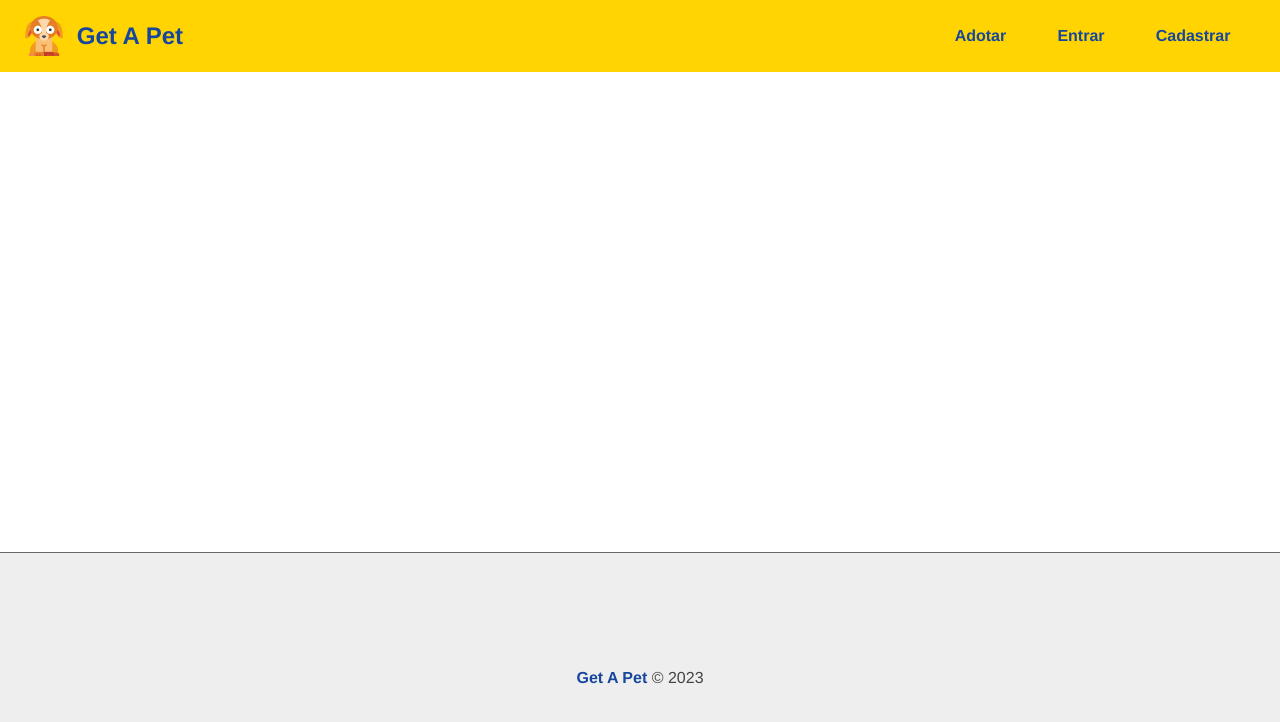
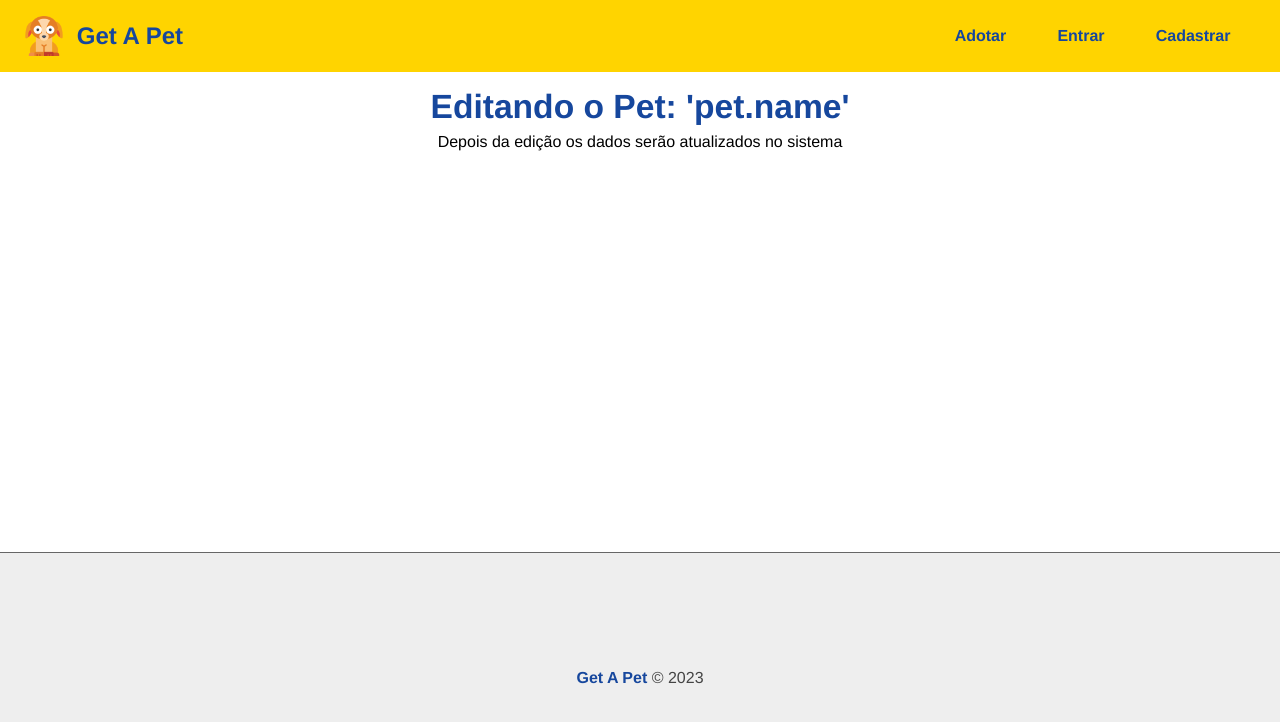
Before and after one commit to Pietro-berg7/Get-A-Pet-Project, a React (Vite) app in the folder frontend/: page /pet/edit/1 in a window 1280 px wide. Shown: the top 722 px of the page. Built offline with nearby package versions, Linux system fonts and the light colour scheme.

Commit message:
Criando página de edição de pet

```diff
--- a/frontend/src/App.tsx
+++ b/frontend/src/App.tsx
@@ -13,6 +13,7 @@ import Message from "./components/layout/Message";
 import Profile from "./components/pages/User/Profile";
 import MyPets from "./components/pages/Pet/MyPets";
 import AddPet from "./components/pages/Pet/AddPet";
+import EditPet from "./components/pages/Pet/EditPet";
 
 // context
 import { UserProvider } from "./context/UserContext";
@@ -30,6 +31,7 @@ function App() {
             <Route path="/user/profile" element={<Profile />} />
             <Route path="/pet/mypets" element={<MyPets />} />
             <Route path="/pet/add" element={<AddPet />} />
+            <Route path="/pet/edit/:id" element={<EditPet />} />
             <Route path="/" element={<Home />} />
           </Routes>
         </Container>
--- /dev/null
+++ b/frontend/src/components/pages/Pet/EditPet.tsx
@@ -0,0 +1,19 @@
+import React, { useState, useEffect } from "react";
+import PetForm from "../../form/PetForm";
+
+import "./AddPet.css";
+
+import useFlashMessage from "../../../hooks/useFlashMessage";
+
+const EditPet: React.FC = () => {
+  return (
+    <section>
+      <div className="addpet_header">
+        <h1>Editando o Pet: 'pet.name'</h1>
+        <p>Depois da edição os dados serão atualizados no sistema</p>
+      </div>
+    </section>
+  );
+};
+
+export default EditPet;
```
